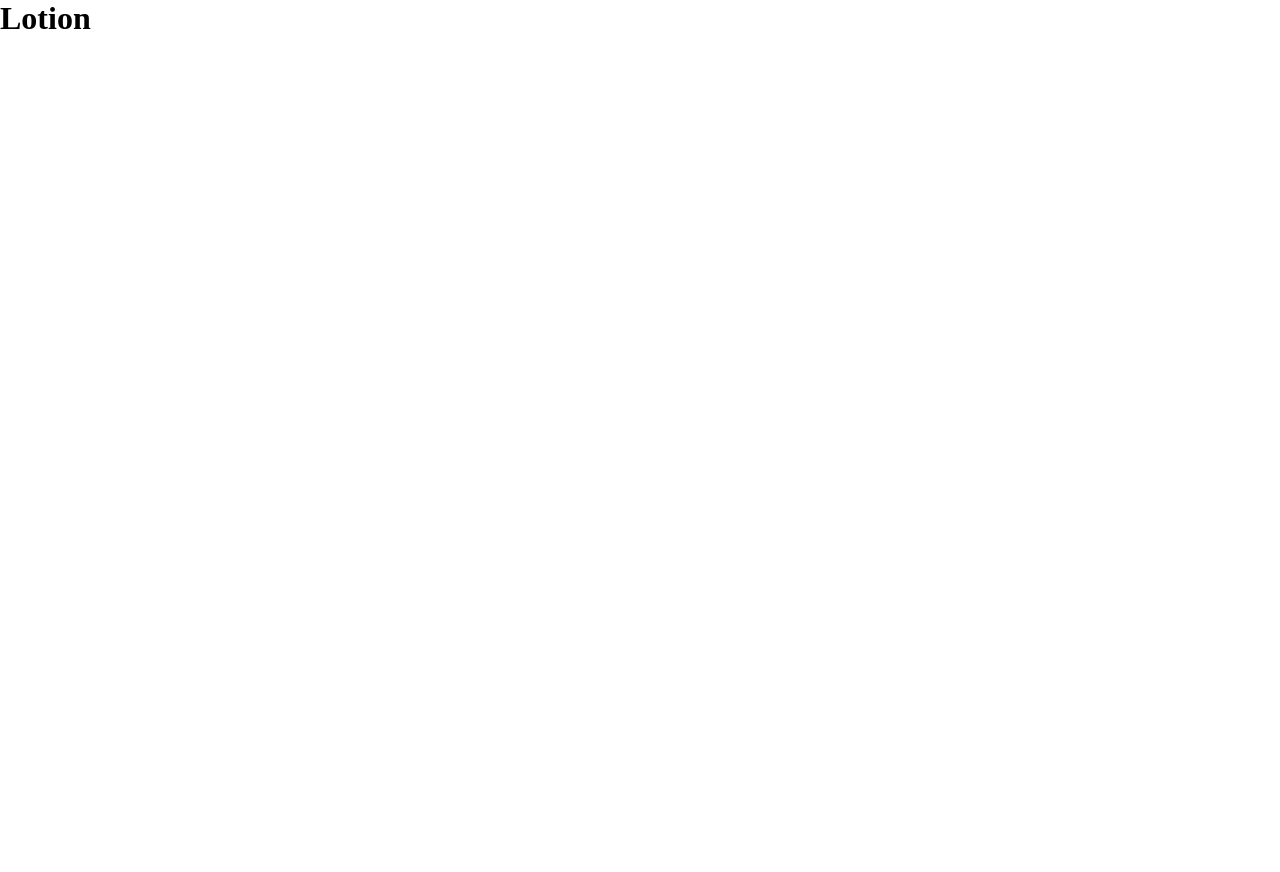
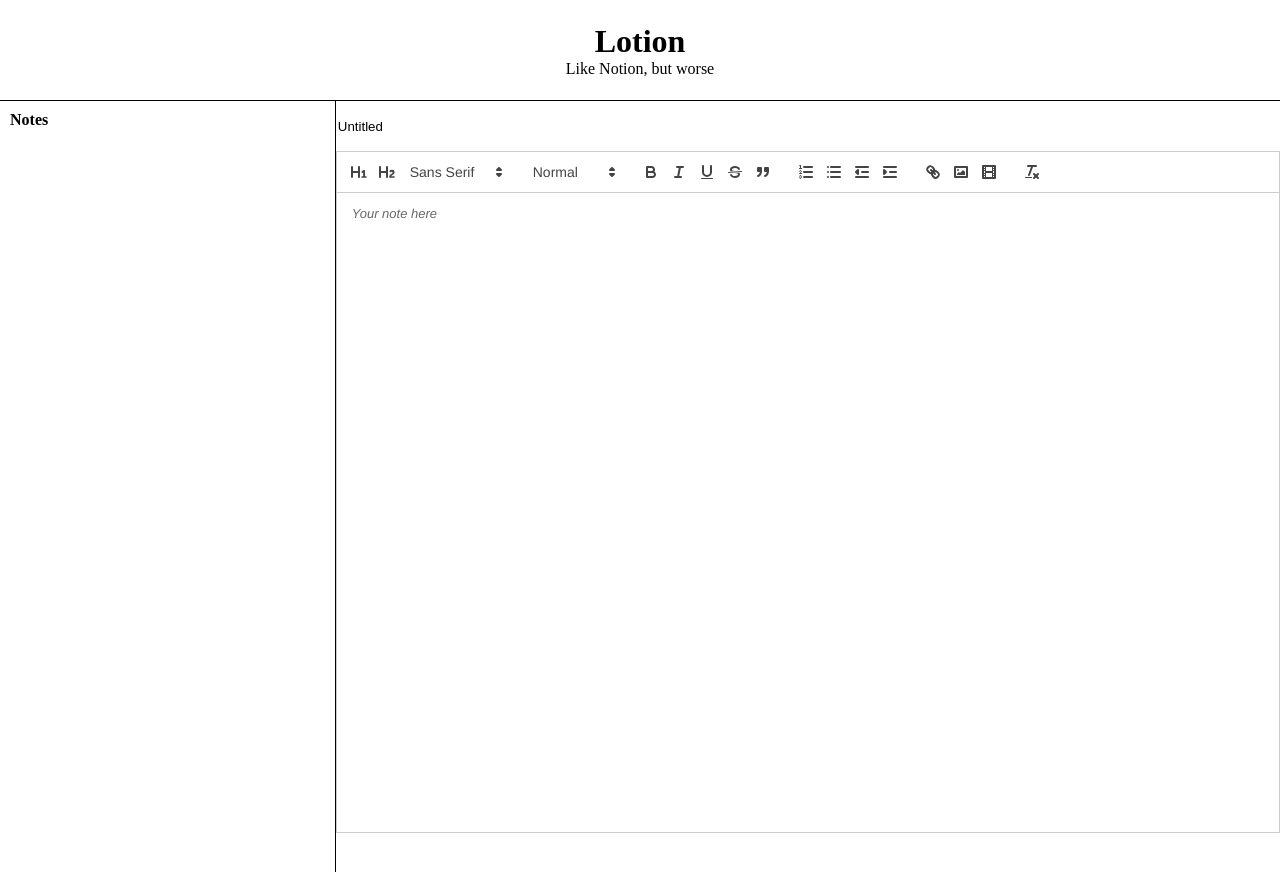
Before and after one commit to FariaMobeen/react-second-repo, a React (Create React App) app: page / in a window 1280 px wide. Shown: the top 872 px of the page. Before the commit the page ends 800 px from the top, so only its background shows below. Built offline with nearby package versions, Linux system fonts and the light colour scheme.

Commit message:
First commit

```diff
--- a/package.json
+++ b/package.json
@@ -7,8 +7,12 @@
     "@testing-library/react": "^13.4.0",
     "@testing-library/user-event": "^13.5.0",
     "react": "^18.2.0",
+    "react-datetime-picker": "^4.2.0",
     "react-dom": "^18.2.0",
+    "react-quill": "^2.0.0",
+    "react-router-dom": "^6.8.2",
     "react-scripts": "5.0.1",
+    "uuid": "^9.0.0",
     "web-vitals": "^2.1.4"
   },
   "scripts": {
--- /dev/null
+++ b/src/App.css
@@ -0,0 +1,99 @@
+.App {
+    display: flex;
+    flex-direction: row-reverse;
+    height: 100vh;
+    overflow-y: hidden;
+  }
+
+  .App-logo {
+    height: 40vmin;
+    pointer-events: none;
+  }
+
+  @media (prefers-reduced-motion: no-preference) {
+    .App-logo {
+      animation: App-logo-spin infinite 20s linear;
+    }
+  }
+  .editor-container {
+    flex: 3;
+
+  }
+  .centered-container {
+    display: flex;
+    flex-direction: column;
+    justify-content: center;
+    align-items: center;
+  }
+  .horizontal-line {
+    width: 100%;
+    border-bottom: 1px solid black;
+  }
+  .sidebar {
+    flex: 1;
+
+    border-right: 1px solid black;
+    height: calc(100% - 20px);
+
+    padding: 10px;
+
+
+  }
+
+  header {
+    display: flex;
+    flex-direction: column;
+    align-items: center;
+    justify-content: center;
+    border-bottom: 1px solid black;
+    height: 100px;
+  }
+  h1 {
+    margin-bottom: 0;
+  }
+
+  p {
+    margin-top: 0;
+  }
+  .App-header {
+    background-color: #282c34;
+    min-height: 100vh;
+    display: flex;
+    flex-direction: column;
+    align-items: center;
+    justify-content: center;
+    font-size: calc(10px + 2vmin);
+    color: white;
+  }
+
+  .App-link {
+    color: #61dafb;
+  }
+
+  @keyframes App-logo-spin {
+    from {
+      transform: rotate(0deg);
+    }
+    to {
+      transform: rotate(360deg);
+    }
+  }
+  .editor-header {
+    display: flex;
+
+
+    height: 50px;
+
+  }
+
+  .editor-header p {
+    font-weight: bold;
+    margin: 0;
+  }
+
+  .my-quill-editor {
+    height: 80vh;
+  }
+  .note-title-input {
+    border: none;
+  }
--- a/src/App.js
+++ b/src/App.js
@@ -1,5 +1,69 @@
+
+import './App.css';
+import React, {useState} from "react";
+import ReactQuill from "react-quill";
+import "../node_modules/react-quill/dist/quill.snow.css";
+
 function App() {
-  return <h1>Lotion</h1>;
+  const [noteTitle, setNoteTitle] = useState("Untitled");
+
+  const [body,setBody] = useState("");
+  const handleBody = e =>{
+    console.log(e);
+    setBody(e);
+  }
+  return (
+    <div>
+      <header>
+        <h1>Lotion</h1>
+     <p>Like Notion, but worse</p>
+      </header>
+      <div className="App">
+        <div className="editor-container">
+        <div className="editor-header">
+        <input
+  type="text"
+  placeholder="Enter note title"
+  value={noteTitle}
+  onChange={(e) => setNoteTitle(e.target.value)}
+  className="note-title-input"
+/>
+
+
+</div>
+          <ReactQuill
+            placeholder="Your note here"
+            modules={App.modules}
+            formats={App.formats}
+            onChange={handleBody}
+            value={body}
+            className="my-quill-editor"
+          />
+        </div>
+        <div className="sidebar">
+          <p><strong>Notes</strong></p>
+        </div>
+      </div>
+    </div>
+  );
 }
+App.modules = {
+  toolbar: [
+    [{ 'header': '1'}, {'header': '2'}, { 'font': [] }],
+    [{size: []}],
+    ['bold', 'italic', 'underline', 'strike', 'blockquote'],
+    [{'list': 'ordered'}, {'list': 'bullet'},
+     {'indent': '-1'}, {'indent': '+1'}],
+    ['link', 'image', 'video'],
+    ['clean']
+  ],
+};
+
+App.formats = [
+  'header', 'font', 'size',
+  'bold', 'italic', 'underline', 'strike', 'blockquote',
+  'list', 'bullet', 'indent',
+  'link', 'image', 'video'
+];
 
 export default App;
--- a/src/index.js
+++ b/src/index.js
@@ -9,6 +9,7 @@
   <React.StrictMode>
     <App />
   </React.StrictMode>
+
 );
 
 // If you want to start measuring performance in your app, pass a function
```
Also changed, not shown: 1 other file (tests, documents, lock files or other folders).
